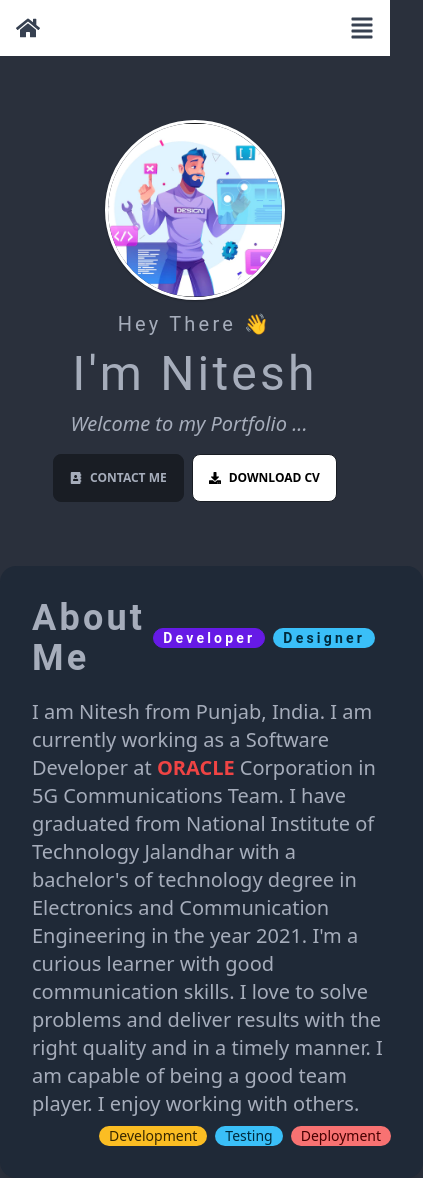
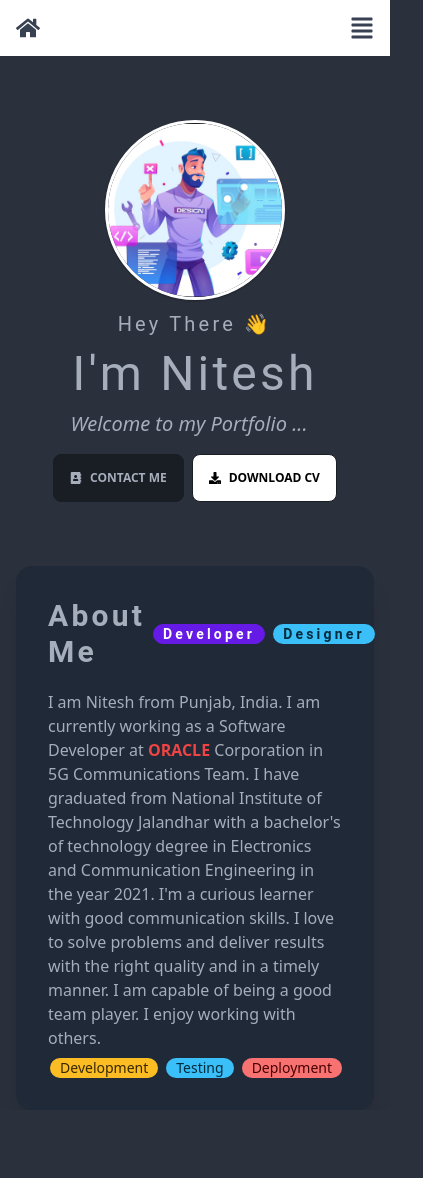
Before and after one commit to Niteshkumar152/Upgraded_Portfolio, a React (Create React App) app: page / in a window 390 px wide. Shown: the whole page, 423 px wide, since content can reach past the window. After the commit the page ends 1110 px from the top, so only its background shows below. Built offline with nearby package versions, Linux system fonts and the light colour scheme.

Commit message:
About me section added for desktop

```diff
--- a/src/components/About.jsx
+++ b/src/components/About.jsx
@@ -8,13 +8,13 @@ export const About = () => {
         <img src={aboutImg} alt="about-img" />
       </div>
 
-      <div className="mr-4 card card-body bg-gray-800 hover:bg-gray-900 shadow-xl col-span-8 md:col-span-5 m-auto">
-        <h1 className="card-title text-4xl md:text-5xl cursor-default mr-4">
+      <div className="mx-4 card card-body bg-gray-800 hover:bg-gray-900 shadow-xl col-span-8 md:col-span-5 m-auto">
+        <h1 className="card-title text-3xl md:text-5xl cursor-default mr-4">
           about me
           <div class="badge badge-primary">Developer</div>
           <div class="badge badge-info">Designer</div>
         </h1>
-        <p className="text-xl md:text-xl cursor-default font-sans inline">
+        <p className="text-base md:text-xl cursor-default font-sans inline">
           I am Nitesh from Punjab, India. I am currently working as a Software
           Developer at <span className="text-red-500 font-bold">ORACLE</span>{" "}
           Corporation in 5G Communications Team. I have graduated from National
```
